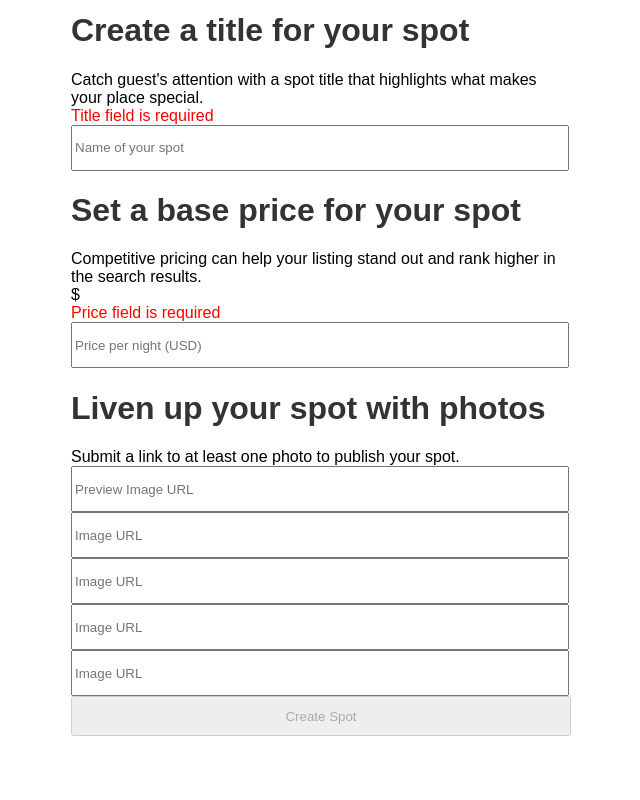
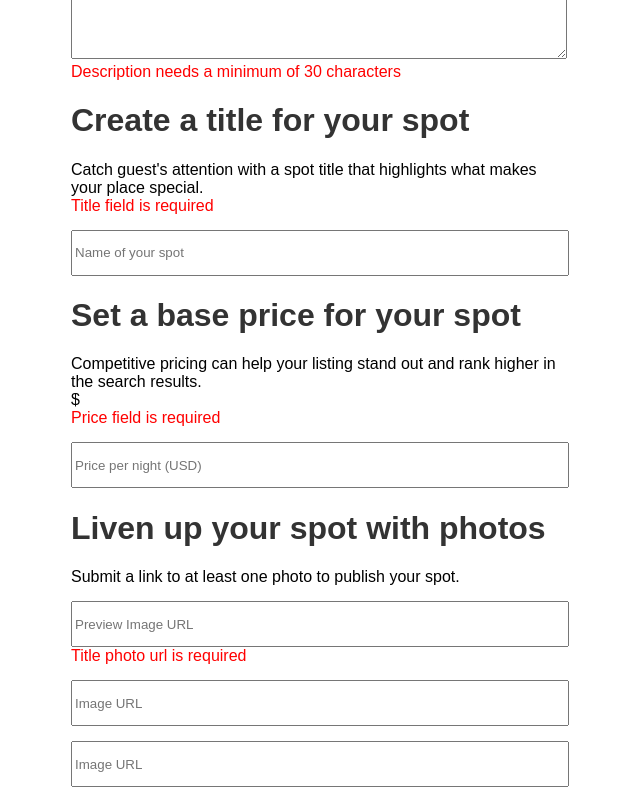
Before and after one commit to ccnuxuji/airdnd, a React (Create React App) app in the folder frontend/: page /spots/new in a window 1280 px wide. Shown: the part 1040-1840 px from the top of the page, without its empty margins (319-959 px from the left). Before the commit the page ends 1776 px from the top, so only its background shows below. Built offline with nearby package versions, Linux system fonts and the light colour scheme; no server answers.

Commit message:
minor update

```diff
--- a/frontend/src/components/SpotForm/SpotForm.css
+++ b/frontend/src/components/SpotForm/SpotForm.css
@@ -12,6 +12,8 @@
 }
 
 .spot-form-page button {
+    margin-top: 3%;
+    margin-bottom: 5%;
     width: 100%;
     height: 40px;
 }
@@ -19,6 +21,7 @@
 .spot-form-page input {
     width: 98%;
     height: 40px;
+    margin-top: 3%;
 }
 
 .spot-form-page textarea {
--- a/frontend/src/components/SpotForm/index.js
+++ b/frontend/src/components/SpotForm/index.js
@@ -235,6 +235,7 @@ const SpotForm = ({ spot, formType }) => {
                             onChange={e => setPhotoUrl(e.target.value)}
                             placeholder='Preview Image URL'
                         />
+                        <div className="errors">{errors.mainImg}</div>
                         <input
                             value={photoUrl2}
                             type='text'
```
